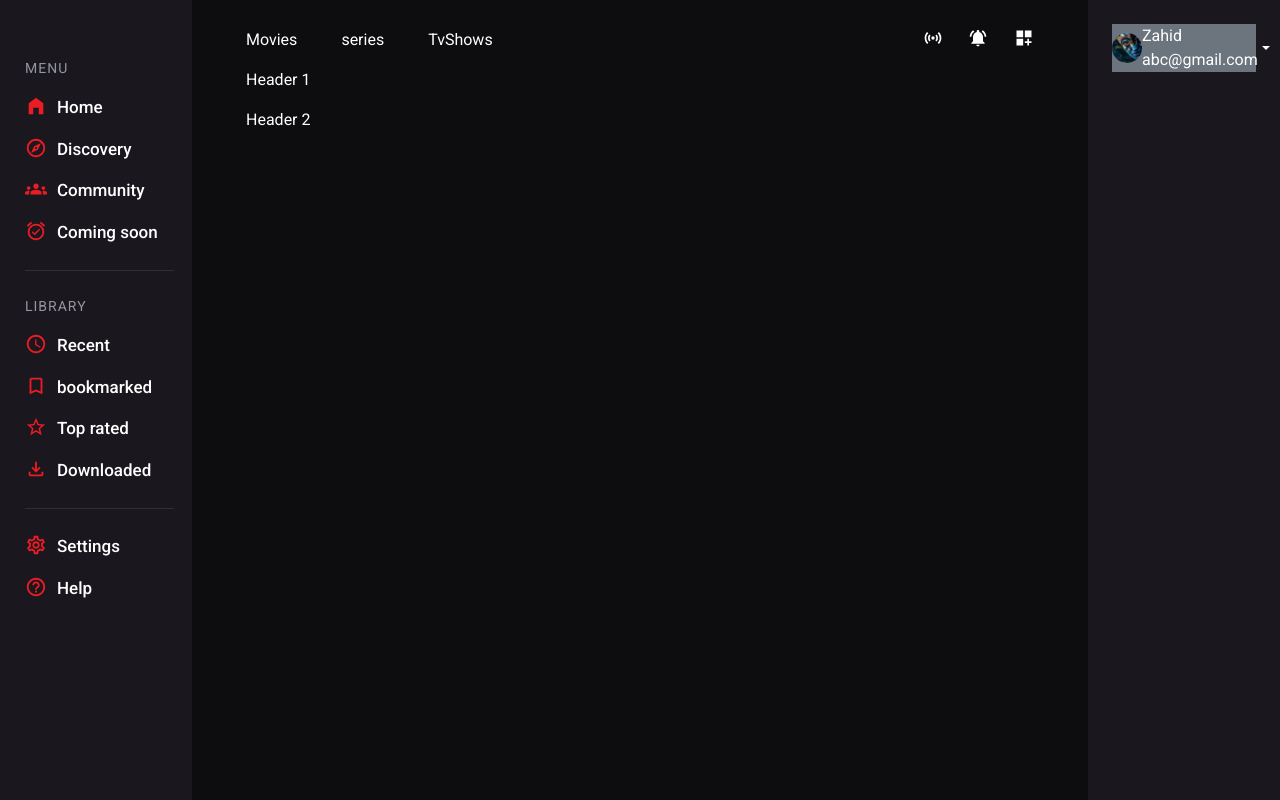
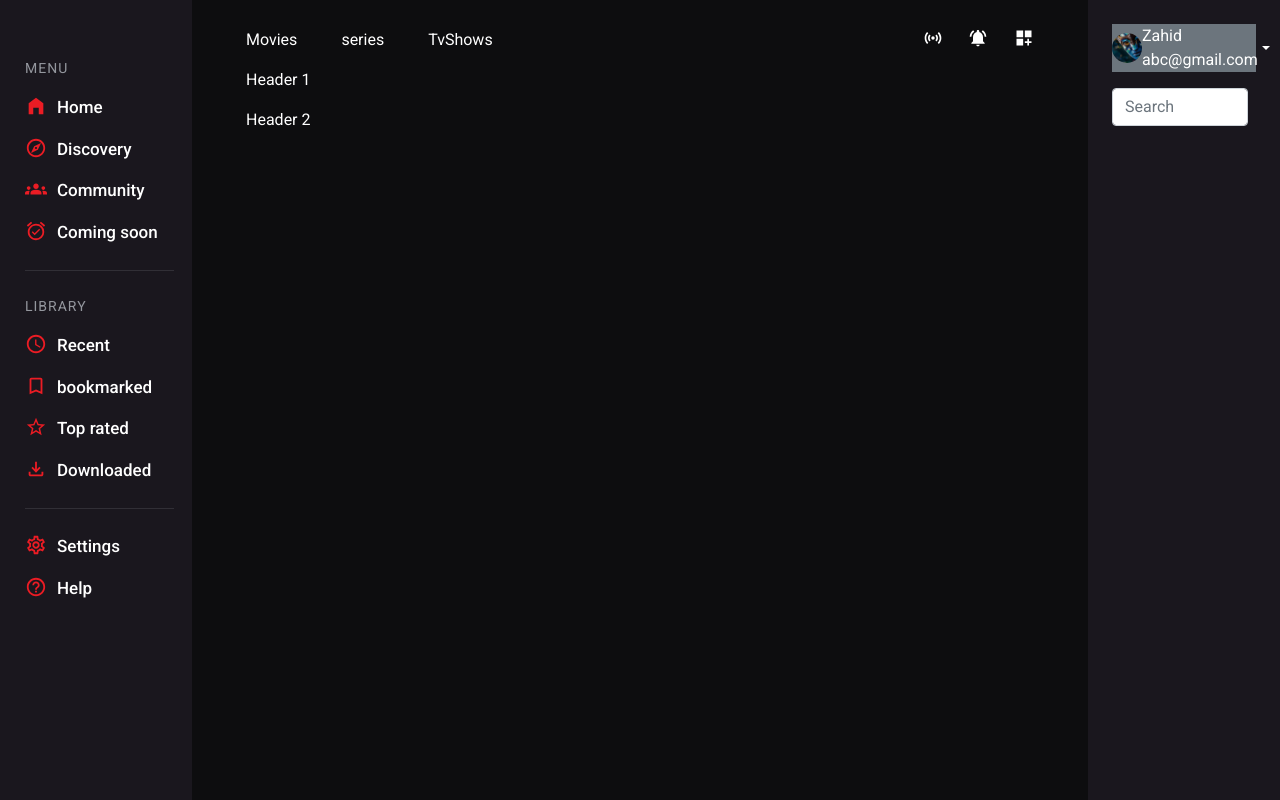
Before and after one commit to zahidhu123/movie-app, a React (Create React App) app: page / in a window 1280 px wide. Built offline with nearby package versions, Linux system fonts and the light colour scheme.

Commit message:
profile-s

```diff
--- a/src/component/profile-section/profileSection.js
+++ b/src/component/profile-section/profileSection.js
@@ -1,10 +1,12 @@
 import React from 'react'
 import Profile from '../profile/profile'
+import Search from '../search/search'
 
 export default function ProfileSection() {
   return (
     <div className='p-4'>
       <Profile/>
+      <Search/>
     </div>
   )
 }
```
